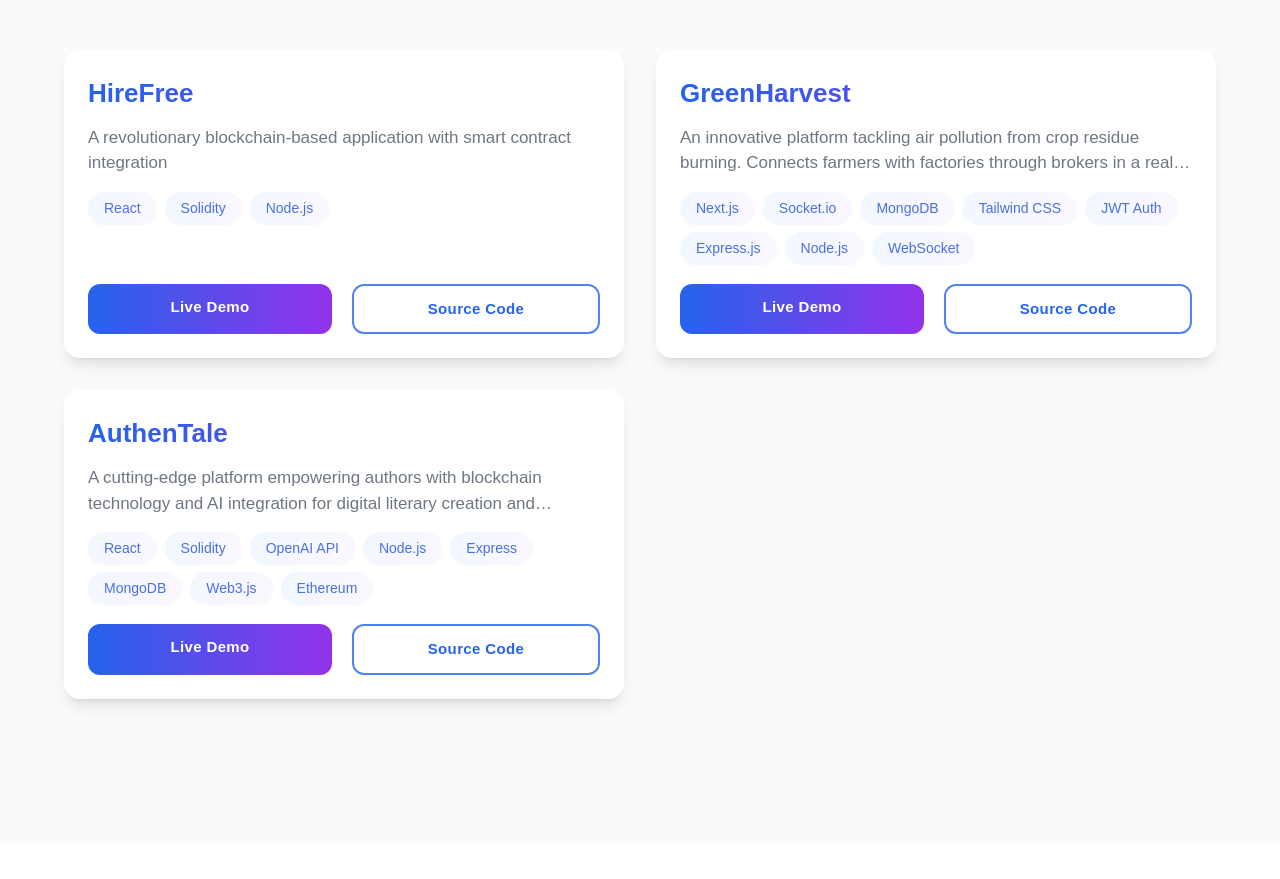
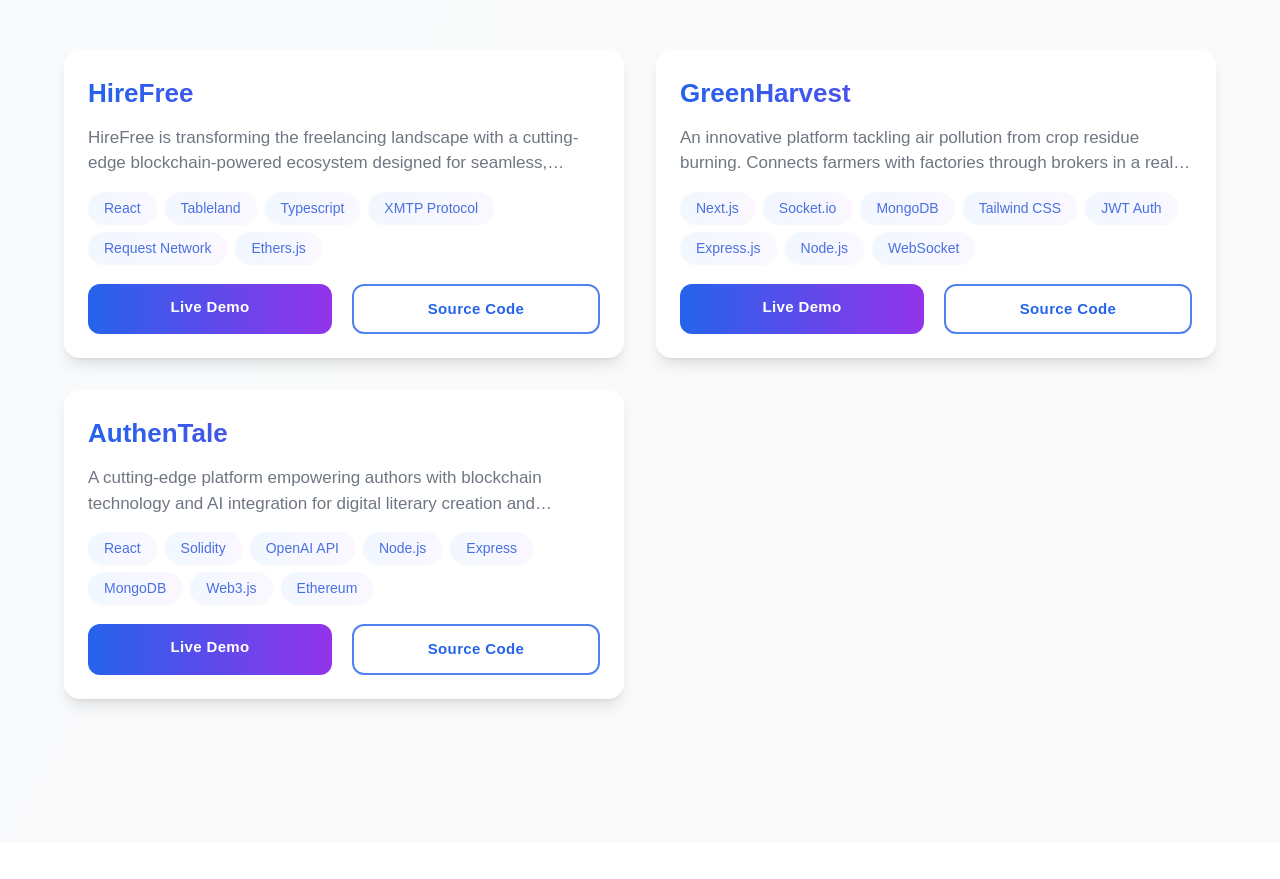
Before and after one commit to juSt-jeLLy/Portfolio, a Next.js app: page / in a window 1280 px wide. Shown: the part 1580-2459 px from the top of the page. Built offline with nearby package versions, Linux system fonts and the light colour scheme.

Commit message:
remove error

```diff
--- a/app/page.tsx
+++ b/app/page.tsx
@@ -82,8 +82,15 @@ export default function Home() {
     {
       title: "HireFree",
       description:
-        "A revolutionary blockchain-based application with smart contract integration",
-      tech: ["React", "Solidity", "Node.js"],
+        "HireFree is transforming the freelancing landscape with a cutting-edge blockchain-powered ecosystem designed for seamless, transparent, and secure professional collaboration. Leveraging advanced decentralized technologies, HireFree redefines how professionals connect, work, and get rewarded on a global scale.",
+      tech: [
+        "React",
+        "Tableland",
+        "Typescript",
+        "XMTP Protocol",
+        "Request Network",
+        "Ethers.js",
+      ],
       demoLink: "https://hirefree.vercel.app/",
       githubLink: "https://github.com/juSt-jeLLy/hirefree",
     },
```
